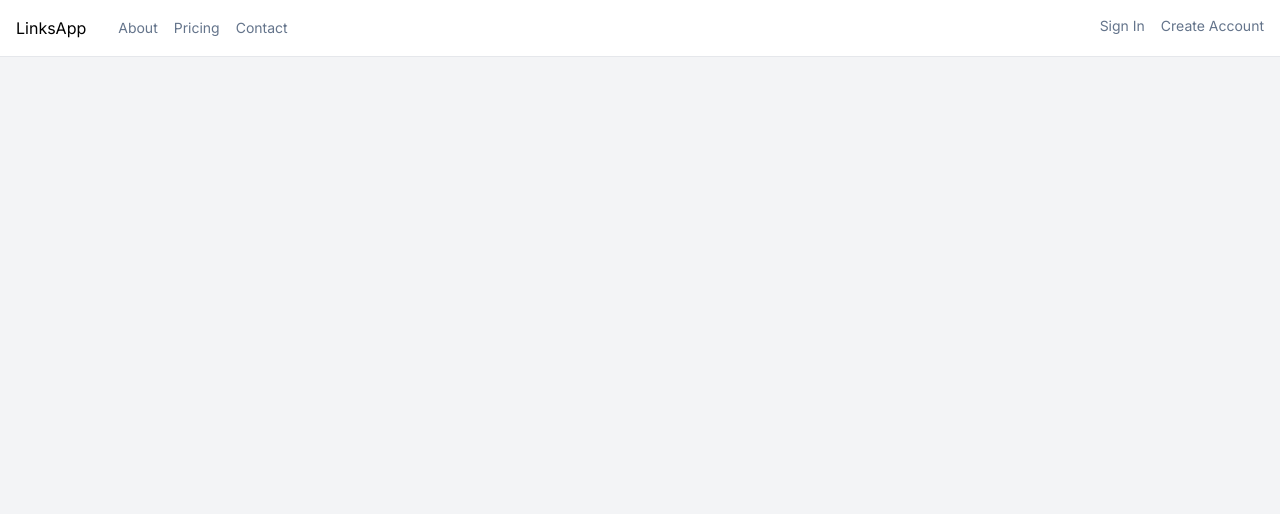
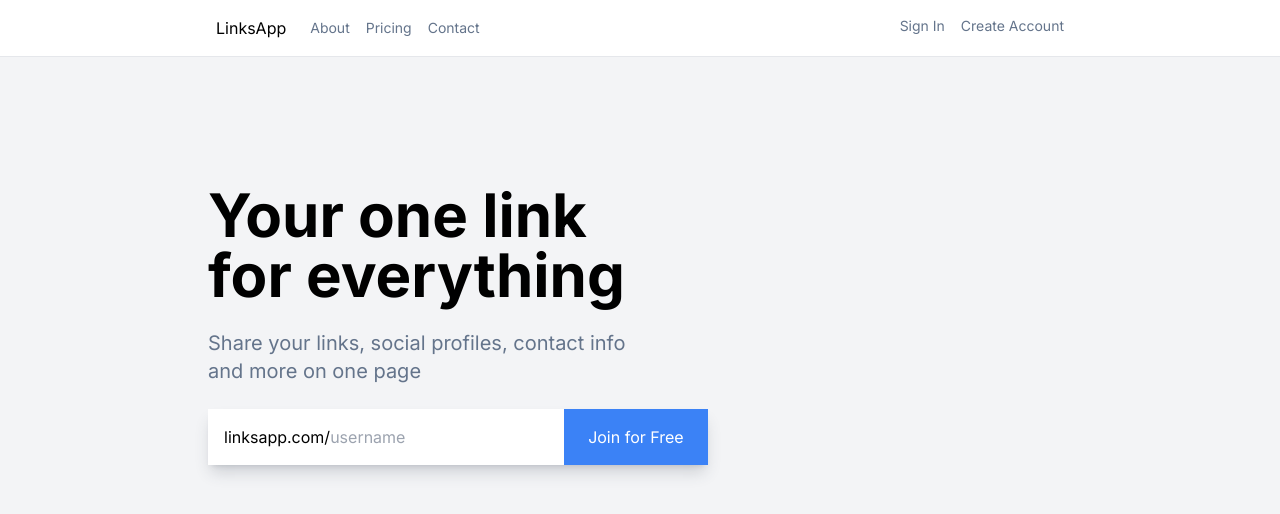
Before and after one commit to CarlosSalega/links-app, a Next.js app: page / in a window 1280 px wide. Shown: the top 514 px of the page. Built offline with nearby package versions, Linux system fonts and the light colour scheme.

Commit message:
✨(feat): Add home page and header

```diff
--- a/src/app/page.js
+++ b/src/app/page.js
@@ -1,23 +1,34 @@
-import Link from "next/link";
+import Header from "@/components/Header";
 
 export default function Home() {
     return (
         <main>
-            <header className="bg-white border-b flex justify-between p-4">
-                <div className="flex gap-8">
-                    <Link href={"/"}>LinksApp</Link>
-                    <nav className="flex items-center gap-4 text-slate-500 text-sm">
-                        <Link href={"/about"}>About</Link>
-                        <Link href={"/pricing"}>Pricing</Link>
-                        <Link href={"/contact"}>Contact</Link>
-                    </nav>
+            <Header />
+            <section className="p-4 pt-32 max-w-4xl mx-auto">
+                <div className="max-w-md mb-6">
+                    <h1 className="text-6xl font-bold">
+                        Your one link <br /> for everything
+                    </h1>
+                    <h2 className="text-slate-500 text-xl mt-6">
+                        Share your links, social profiles, contact info and more
+                        on one page
+                    </h2>
                 </div>
-                <nav className="flex gap-4 text-sm text-slate-500">
-                    <Link href={"/login"}>Sign In</Link>
-                    <Link href={"/register"}>Create Account</Link>
-                </nav>
-            </header>
-            <section></section>
+                <form className="inline-flex items-center shadow-lg shadow-gray-700/20">
+                    <span className="bg-white pl-4 py-4">linksapp.com/</span>
+                    <input
+                        type="text"
+                        placeholder="username"
+                        className="py-4"
+                    />
+                    <button
+                        type="submit"
+                        className="bg-blue-500 text-white py-4 px-6"
+                    >
+                        Join for Free
+                    </button>
+                </form>
+            </section>
         </main>
     );
 }
--- /dev/null
+++ b/src/components/Header.jsx
@@ -0,0 +1,22 @@
+import Link from "next/link";
+
+export default function Header() {
+    return (
+        <header className="bg-white border-b py-4">
+            <div className="max-w-4xl flex justify-between mx-auto px-6">
+                <div className="flex gap-6">
+                    <Link href={"/"}>LinksApp</Link>
+                    <nav className="flex items-center gap-4 text-slate-500 text-sm">
+                        <Link href={"/about"}>About</Link>
+                        <Link href={"/pricing"}>Pricing</Link>
+                        <Link href={"/contact"}>Contact</Link>
+                    </nav>
+                </div>
+                <nav className="flex gap-4 text-sm text-slate-500">
+                    <Link href={"/login"}>Sign In</Link>
+                    <Link href={"/register"}>Create Account</Link>
+                </nav>
+            </div>
+        </header>
+    );
+}
```
